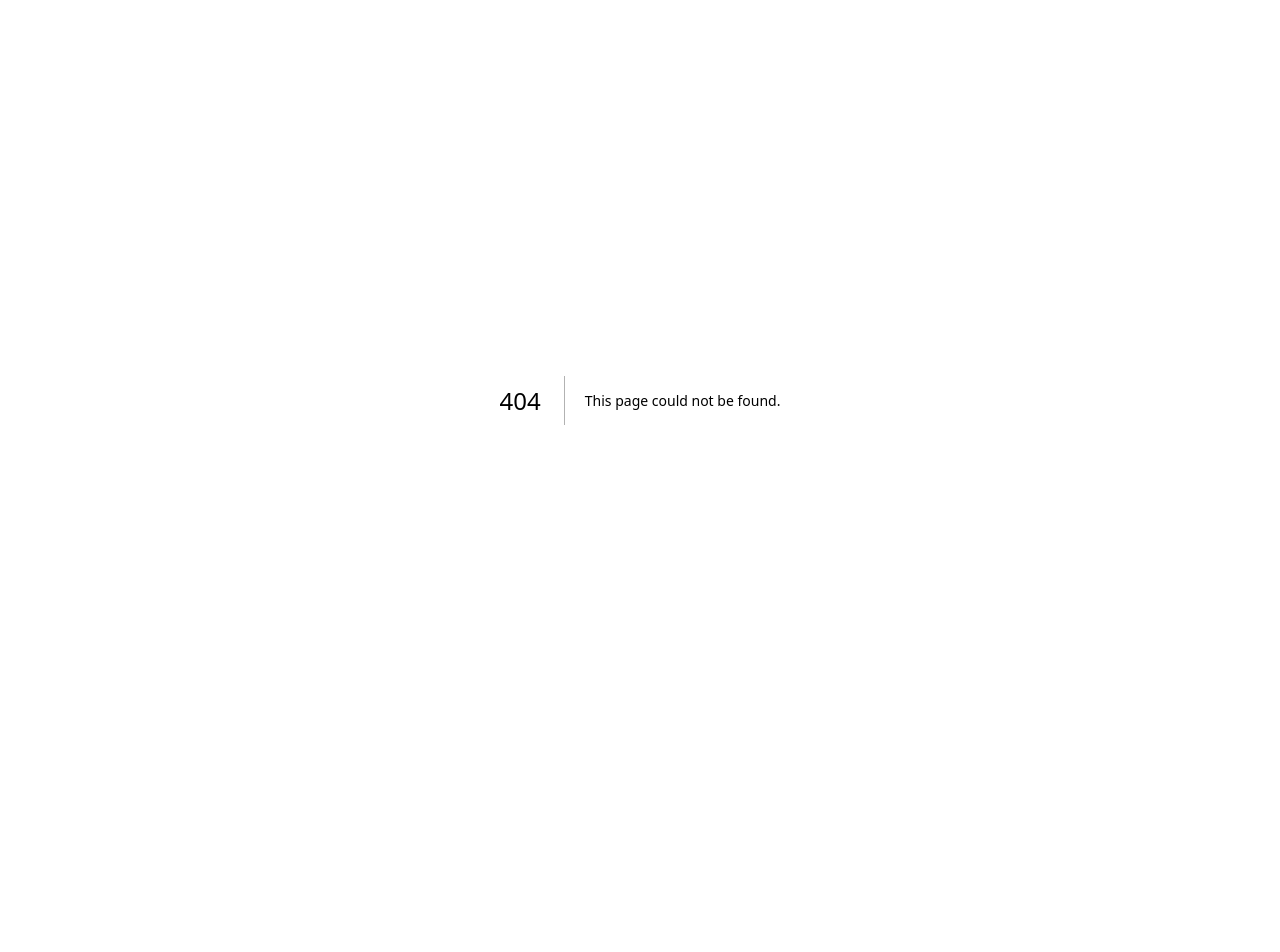
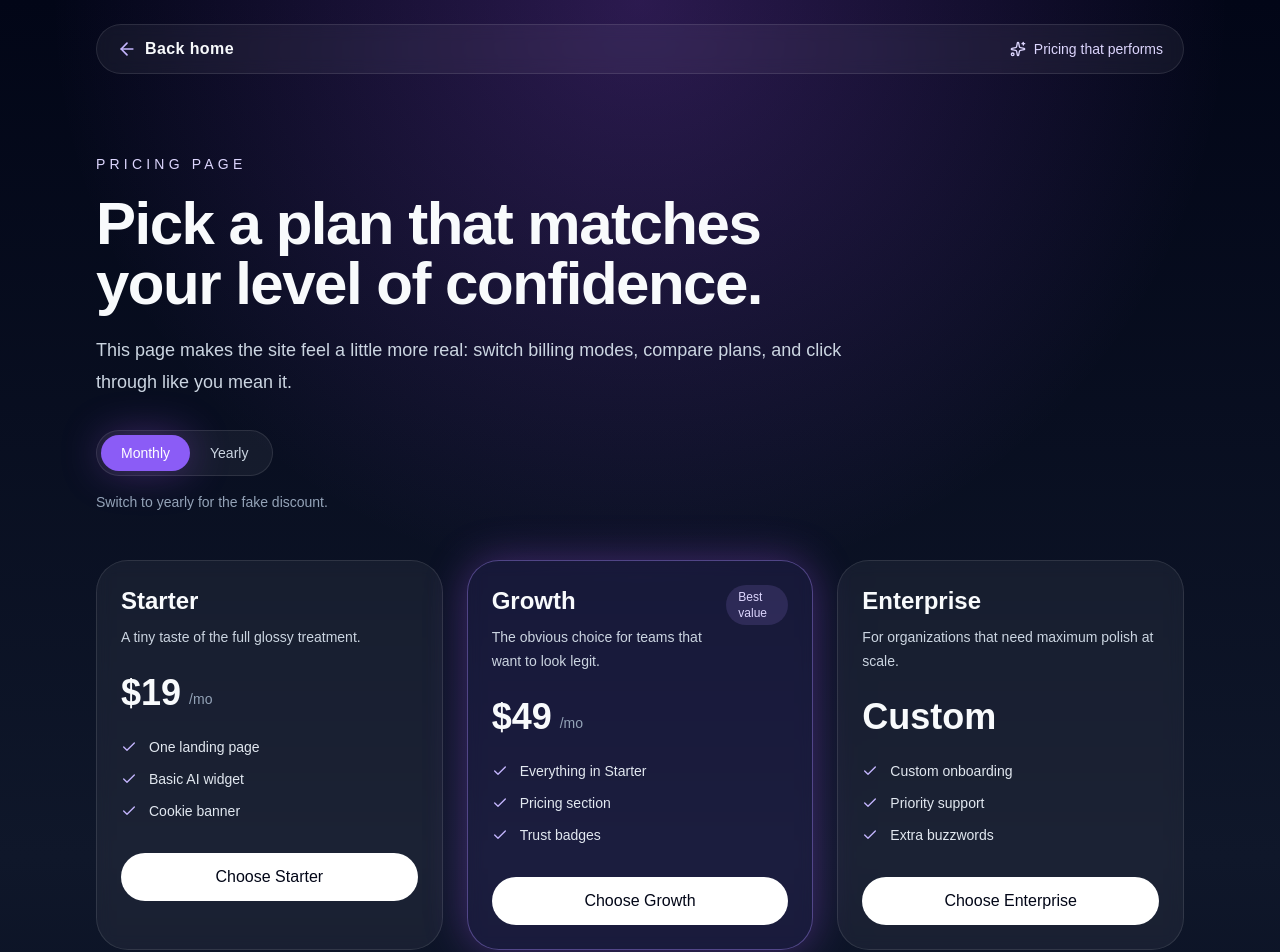
Before and after one commit to Han2-Ro/every-website, a Next.js app: page /pricing in a window 1280 px wide. Before the commit this address had no page. Shown: the top 952 px of the page. Before the commit the page ends 800 px from the top, so only its background shows below. Built offline with nearby package versions, Linux system fonts and the light colour scheme.

Commit message:
feat: add interactive pricing page

```diff
--- a/app/page.tsx
+++ b/app/page.tsx
@@ -97,9 +97,9 @@ export default function Home() {
             <a href="#stack" className="transition hover:text-white">
               Stack
             </a>
-            <a href="#pricing" className="transition hover:text-white">
+            <Link href="/pricing" className="transition hover:text-white">
               Pricing
-            </a>
+            </Link>
             <a href="#social" className="transition hover:text-white">
               Social proof
             </a>
@@ -126,10 +126,10 @@ export default function Home() {
 
             <div className="flex flex-wrap gap-4">
               <Link
-                href="#features"
+                href="/pricing"
                 className="inline-flex items-center gap-2 rounded-full bg-violet-500 px-6 py-3 font-medium text-white shadow-glow transition hover:bg-violet-400"
               >
-                Explore the vibe
+                View pricing page
                 <ArrowRight className="h-4 w-4" />
               </Link>
               <a
@@ -262,6 +262,13 @@ export default function Home() {
               The pricing section keeps the parody honest: multiple plans,
               escalating promises, and one obvious best choice.
             </p>
+            <Link
+              href="/pricing"
+              className="mt-6 inline-flex items-center gap-2 rounded-full border border-white/15 bg-white/5 px-5 py-3 font-medium text-slate-100 transition hover:bg-white/10"
+            >
+              Open the pricing page
+              <ArrowRight className="h-4 w-4" />
+            </Link>
           </div>
 
           <div className="mt-10 grid gap-6 lg:grid-cols-3">
--- /dev/null
+++ b/app/pricing/page.tsx
@@ -0,0 +1,184 @@
+"use client";
+
+import Link from "next/link";
+import { useMemo, useState } from "react";
+import { ArrowLeft, Check, Sparkles } from "lucide-react";
+
+const plans = [
+  {
+    name: "Starter",
+    monthly: "$19",
+    yearly: "$190",
+    description: "A tiny taste of the full glossy treatment.",
+    features: ["One landing page", "Basic AI widget", "Cookie banner"],
+  },
+  {
+    name: "Growth",
+    monthly: "$49",
+    yearly: "$490",
+    description: "The obvious choice for teams that want to look legit.",
+    features: ["Everything in Starter", "Pricing section", "Trust badges"],
+    featured: true,
+  },
+  {
+    name: "Enterprise",
+    monthly: "Custom",
+    yearly: "Custom",
+    description: "For organizations that need maximum polish at scale.",
+    features: ["Custom onboarding", "Priority support", "Extra buzzwords"],
+  },
+];
+
+const comparisonRows = [
+  ["Hero section", "Starter", "Growth", "Enterprise"],
+  ["Pricing page", "—", "✓", "✓"],
+  ["AI chat mock", "✓", "✓", "✓"],
+  ["Custom claims", "—", "—", "✓"],
+];
+
+export default function PricingPage() {
+  const [billing, setBilling] = useState<"monthly" | "yearly">("monthly");
+
+  const savingsCopy = useMemo(
+    () => (billing === "yearly" ? "Two months free, obviously." : "Switch to yearly for the fake discount."),
+    [billing],
+  );
+
+  return (
+    <main className="min-h-screen bg-[radial-gradient(circle_at_top,rgba(168,85,247,0.25),transparent_35%),linear-gradient(180deg,#020617_0%,#0f172a_55%,#020617_100%)] text-slate-50">
+      <div className="mx-auto max-w-6xl px-6 py-6 lg:px-8">
+        <header className="flex items-center justify-between rounded-full border border-white/10 bg-white/5 px-5 py-3 backdrop-blur">
+          <Link href="/" className="inline-flex items-center gap-2 font-semibold tracking-wide">
+            <ArrowLeft className="h-5 w-5 text-violet-300" />
+            Back home
+          </Link>
+          <div className="inline-flex items-center gap-2 text-sm text-violet-200">
+            <Sparkles className="h-4 w-4" />
+            Pricing that performs
+          </div>
+        </header>
+
+        <section className="py-16 lg:py-20">
+          <div className="max-w-3xl space-y-5">
+            <p className="text-sm uppercase tracking-[0.3em] text-violet-200">
+              Pricing page
+            </p>
+            <h1 className="text-5xl font-semibold leading-tight tracking-tight sm:text-6xl">
+              Pick a plan that matches your level of confidence.
+            </h1>
+            <p className="text-lg leading-8 text-slate-300">
+              This page makes the site feel a little more real: switch billing
+              modes, compare plans, and click through like you mean it.
+            </p>
+          </div>
+
+          <div className="mt-8 inline-flex rounded-full border border-white/10 bg-white/5 p-1">
+            {(["monthly", "yearly"] as const).map((option) => (
+              <button
+                key={option}
+                type="button"
+                onClick={() => setBilling(option)}
+                className={[
+                  "rounded-full px-5 py-2 text-sm font-medium transition",
+                  billing === option
+                    ? "bg-violet-500 text-white shadow-glow"
+                    : "text-slate-300 hover:text-white",
+                ].join(" ")}
+              >
+                {option === "monthly" ? "Monthly" : "Yearly"}
+              </button>
+            ))}
+          </div>
+          <p className="mt-4 text-sm text-slate-400">{savingsCopy}</p>
+
+          <div className="mt-12 grid gap-6 lg:grid-cols-3">
+            {plans.map((plan) => (
+              <article
+                key={plan.name}
+                className={[
+                  "rounded-[2rem] border p-6 backdrop-blur",
+                  plan.featured
+                    ? "border-violet-400/40 bg-violet-500/10 shadow-glow"
+                    : "border-white/10 bg-white/5",
+                ].join(" ")}
+              >
+                <div className="flex items-start justify-between gap-4">
+                  <div>
+                    <h2 className="text-2xl font-semibold">{plan.name}</h2>
+                    <p className="mt-2 text-sm leading-6 text-slate-300">
+                      {plan.description}
+                    </p>
+                  </div>
+                  {plan.featured ? (
+                    <span className="rounded-full bg-violet-400/15 px-3 py-1 text-xs font-medium text-violet-200">
+                      Best value
+                    </span>
+                  ) : null}
+                </div>
+
+                <div className="mt-6 flex items-end gap-2">
+                  <div className="text-4xl font-semibold">
+                    {billing === "monthly" ? plan.monthly : plan.yearly}
+                  </div>
+                  {plan.monthly.startsWith("$") ? (
+                    <span className="pb-1 text-sm text-slate-400">
+                      {billing === "monthly" ? "/mo" : "/yr"}
+                    </span>
+                  ) : null}
+                </div>
+
+                <ul className="mt-6 space-y-3 text-sm text-slate-200">
+                  {plan.features.map((feature) => (
+                    <li key={feature} className="flex items-center gap-3">
+                      <Check className="h-4 w-4 text-violet-300" />
+                      {feature}
+                    </li>
+                  ))}
+                </ul>
+
+                <button className="mt-8 w-full rounded-full bg-white px-4 py-3 font-medium text-slate-950 transition hover:bg-violet-100">
+                  Choose {plan.name}
+                </button>
+              </article>
+            ))}
+          </div>
+        </section>
+
+        <section className="border-t border-white/10 py-16">
+          <div className="max-w-2xl">
+            <p className="text-sm uppercase tracking-[0.3em] text-violet-200">
+              Compare
+            </p>
+            <h2 className="mt-3 text-3xl font-semibold">
+              One table, many promises
+            </h2>
+          </div>
+
+          <div className="mt-10 overflow-hidden rounded-[2rem] border border-white/10 bg-white/5 backdrop-blur">
+            <table className="w-full text-left text-sm">
+              <thead className="border-b border-white/10 text-slate-300">
+                <tr>
+                  <th className="px-6 py-4 font-medium">Feature</th>
+                  <th className="px-6 py-4 font-medium">Starter</th>
+                  <th className="px-6 py-4 font-medium">Growth</th>
+                  <th className="px-6 py-4 font-medium">Enterprise</th>
+                </tr>
+              </thead>
+              <tbody>
+                {comparisonRows.map((row) => (
+                  <tr key={row[0]} className="border-b border-white/10 last:border-0">
+                    {row.map((cell, index) => (
+                      <td key={cell} className="px-6 py-4 text-slate-200">
+                        {index === 0 ? cell : cell}
+                      </td>
+                    ))}
+                  </tr>
+                ))}
+              </tbody>
+            </table>
+          </div>
+        </section>
+      </div>
+    </main>
+  );
+}
```
